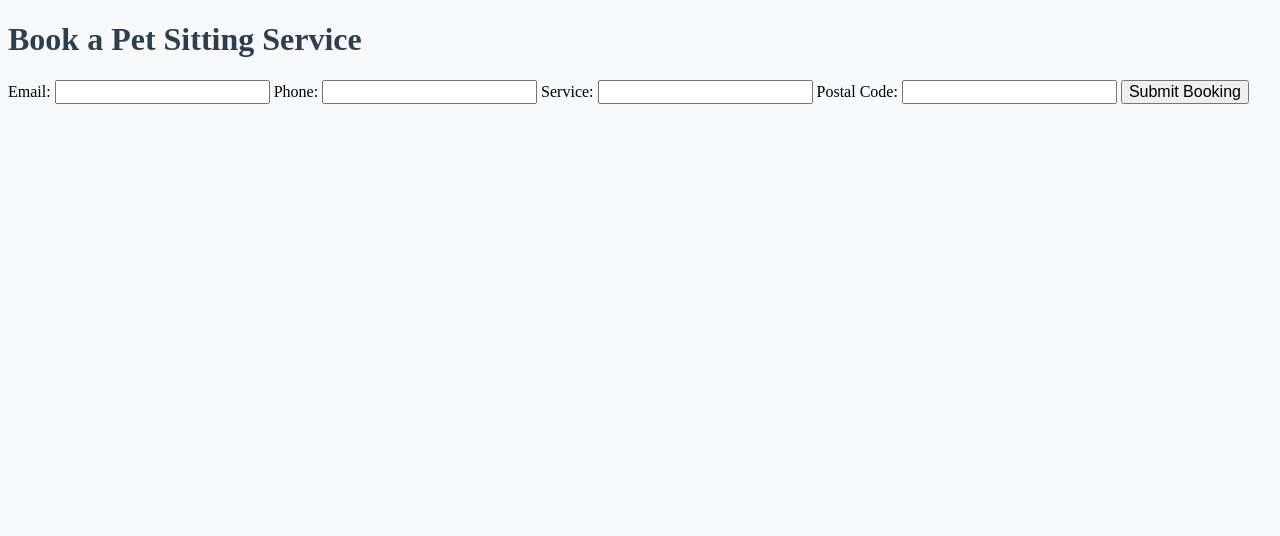
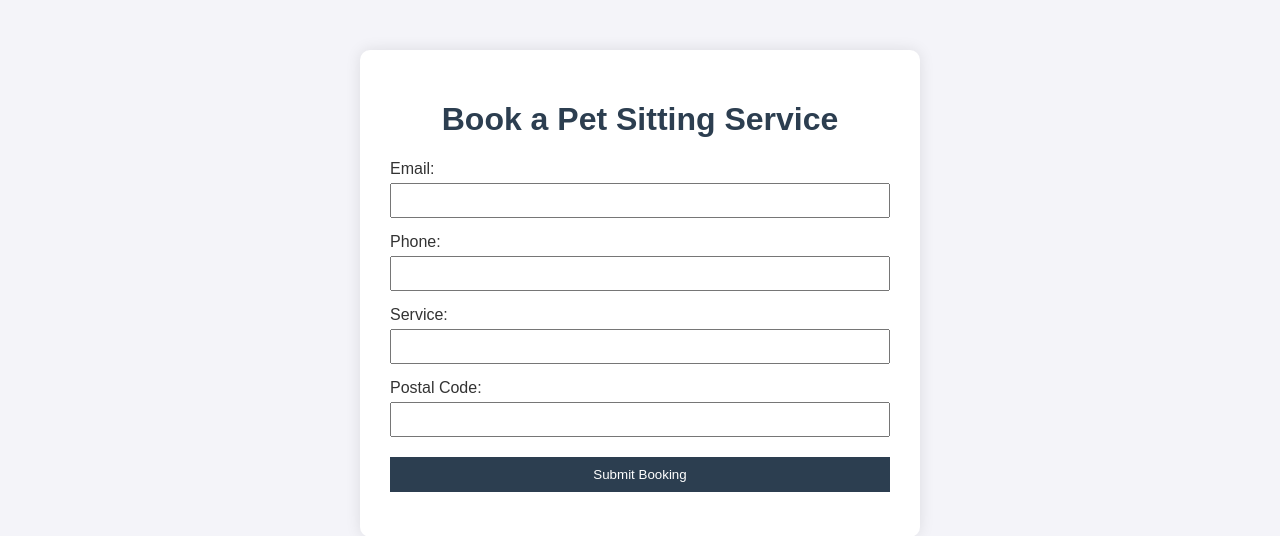
Before and after one commit to besthathacker/petsitingbackend, a Flask app: page / in a window 1280 px wide. Shown: the top 536 px of the page. Run offline with Flask 3, Linux system fonts and the light colour scheme.

Commit message:
Update style.css

```diff
--- a/static/style.css
+++ b/static/style.css
@@ -1,3 +1,51 @@
-body { background-color: #f8f9fa; }
-h1 { color: #2c3e50; }
-input, button { font-size: 16px; }
+body {
+    font-family: Arial, sans-serif;
+    background: #f4f4f9;
+    color: #333;
+}
+
+.container {
+    max-width: 500px;
+    margin: 50px auto;
+    background: #fff;
+    padding: 30px;
+    border-radius: 10px;
+    box-shadow: 0 0 15px rgba(0,0,0,0.1);
+}
+
+h1 {
+    text-align: center;
+    color: #2c3e50;
+}
+
+label {
+    display: block;
+    margin-top: 15px;
+}
+
+input {
+    width: 100%;
+    padding: 8px;
+    margin-top: 5px;
+    box-sizing: border-box;
+}
+
+button {
+    margin-top: 20px;
+    width: 100%;
+    padding: 10px;
+    background: #2c3e50;
+    color: #fff;
+    border: none;
+    cursor: pointer;
+}
+
+button:hover {
+    background: #34495e;
+}
+
+#responseMsg {
+    margin-top: 15px;
+    text-align: center;
+    font-weight: bold;
+}
```
